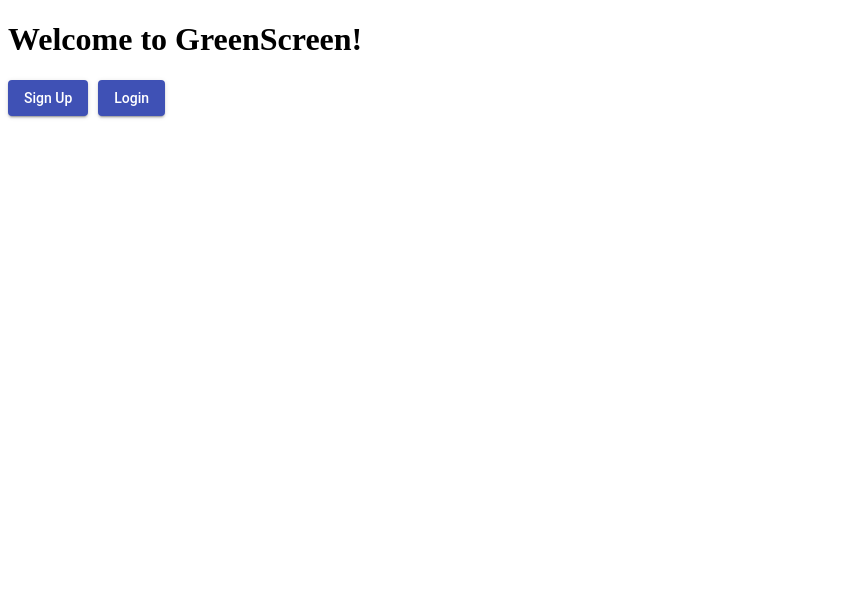
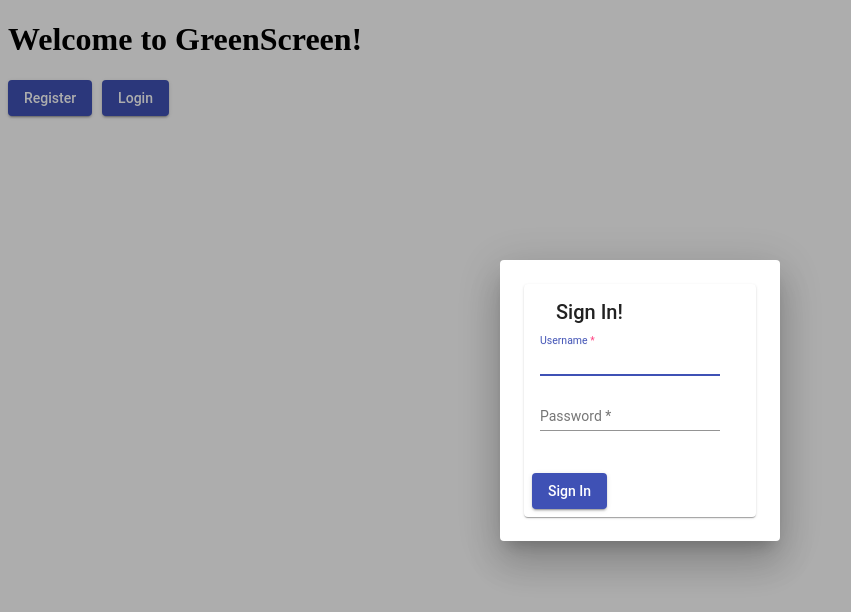
Before and after one commit to LisaPMunich/movie-API-ng-client, an Angular app: page / in a window 1280 px wide. Both pictures are taken after a click on the button "Login". Shown: the top 612 px of the page, without its empty margins (0-851 px from the left). Built offline with nearby package versions, Linux system fonts and the light colour scheme.

Commit message:
feat: create user login form

```diff
--- a/src/app/app.component.html
+++ b/src/app/app.component.html
@@ -8,10 +8,12 @@
   (click)="openUserRegistrationDialog()"
   style="margin-right: 10px;"
   color="primary">
-    Sign Up
+    Register
   </button>
   <button
   mat-raised-button
+  (click)="openUserLoginDialog()"
+  style="margin-right: 10px;"
   color="primary">
     Login
   </button>
--- a/src/app/app.component.ts
+++ b/src/app/app.component.ts
@@ -1,5 +1,6 @@
 import { Component } from '@angular/core';
 import { UserRegistrationFormComponent } from './user-registration-form/user-registration-form.component';
+import { UserLoginFormComponent} from "./user-login-form/user-login-form.component";
 import { MatDialog } from '@angular/material/dialog';
 
 @Component({
@@ -17,4 +18,9 @@
       width: '280px'
     });
   }
+  openUserLoginDialog(): void {
+    this.dialog.open(UserLoginFormComponent, {
+      width: '280px'
+    });
+  }
 }
--- a/src/app/app.module.ts
+++ b/src/app/app.module.ts
@@ -16,6 +16,7 @@
 import { ReactiveFormsModule} from "@angular/forms";
 import {BrowserAnimationsModule} from "@angular/platform-browser/animations";
 import {UserRegistrationFormComponent} from "./user-registration-form/user-registration-form.component";
+import { UserLoginFormComponent } from './user-login-form/user-login-form.component';
 
 
 
@@ -23,6 +24,7 @@
   declarations: [
     AppComponent,
     UserRegistrationFormComponent,
+    UserLoginFormComponent,
   ],
   imports: [
     BrowserModule,
--- /dev/null
+++ b/src/app/user-login-form/user-login-form.component.html
@@ -0,0 +1,39 @@
+
+<mat-card>
+  <mat-card-header>
+    <mat-card-title>Sign In!</mat-card-title>
+  </mat-card-header>
+  <mat-card-content>
+    <form>
+      <mat-form-field>
+        <input
+          matInput
+          [(ngModel)]="userData.Name"
+          placeholder="Username"
+          type="text"
+          name="Username"
+          required
+        >
+      </mat-form-field>
+      <mat-form-field>
+        <input
+          matInput
+          [(ngModel)]="userData.Password"
+          type = "password"
+          placeholder="Password"
+          name="Password"
+          required
+        >
+      </mat-form-field>
+    </form>
+  </mat-card-content>
+  <mat-card-actions>
+    <button
+      mat-raised-button
+      (click)="loginUser()"
+      color="primary"
+    >
+      Sign In
+    </button>
+  </mat-card-actions>
+</mat-card>
--- /dev/null
+++ b/src/app/user-login-form/user-login-form.component.ts
@@ -0,0 +1,40 @@
+import {Component, OnInit, Input} from '@angular/core';
+import {MatDialogRef} from '@angular/material/dialog'; // close the dialog on success
+import {FetchApiDataService} from "../fetch-api-data.service"; // import API calls
+import {MatSnackBar} from "@angular/material/snack-bar"; // display notifications back to the user
+
+import {MatCardActions} from "@angular/material/card";
+
+@Component({
+  selector: 'app-user-login-form',
+  templateUrl: './user-login-form.component.html',
+  styleUrls: ['./user-login-form.component.scss']
+})
+export class UserLoginFormComponent implements OnInit {
+
+  @Input() userData = { Name: '', Password: '' };
+
+  constructor(
+    public fetchApiData: FetchApiDataService,
+    public dialogRef: MatDialogRef<UserLoginFormComponent>,
+    public snackBar: MatSnackBar,
+    public MatCardActions: MatCardActions,
+  ) {}
+
+  ngOnInit(): void {
+  }
+
+  loginUser(): void {
+    this.fetchApiData.userRegistration(this.userData).subscribe((result) => {
+      this.dialogRef.close();
+      this.snackBar.open(result, 'OK', {
+        duration: 2000
+      });
+    }, (result) => {
+      this.snackBar.open(result, 'OK', {
+        duration: 2000
+      });
+    });
+  }
+
+}
```
Also changed, not shown: src/app/user-login-form/user-login-form.component.scss (added), 1 other file (tests, documents, lock files or other folders).
